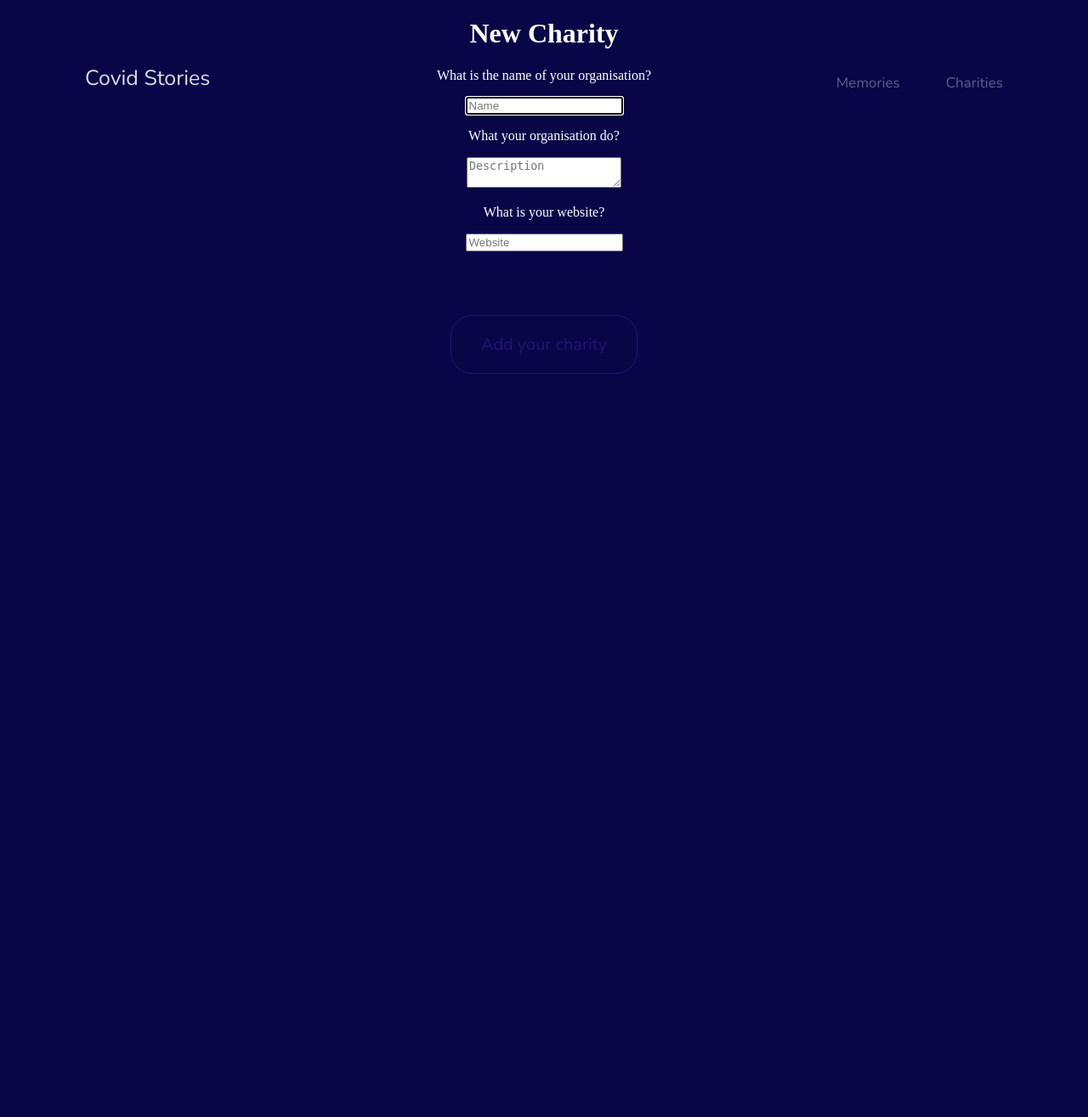
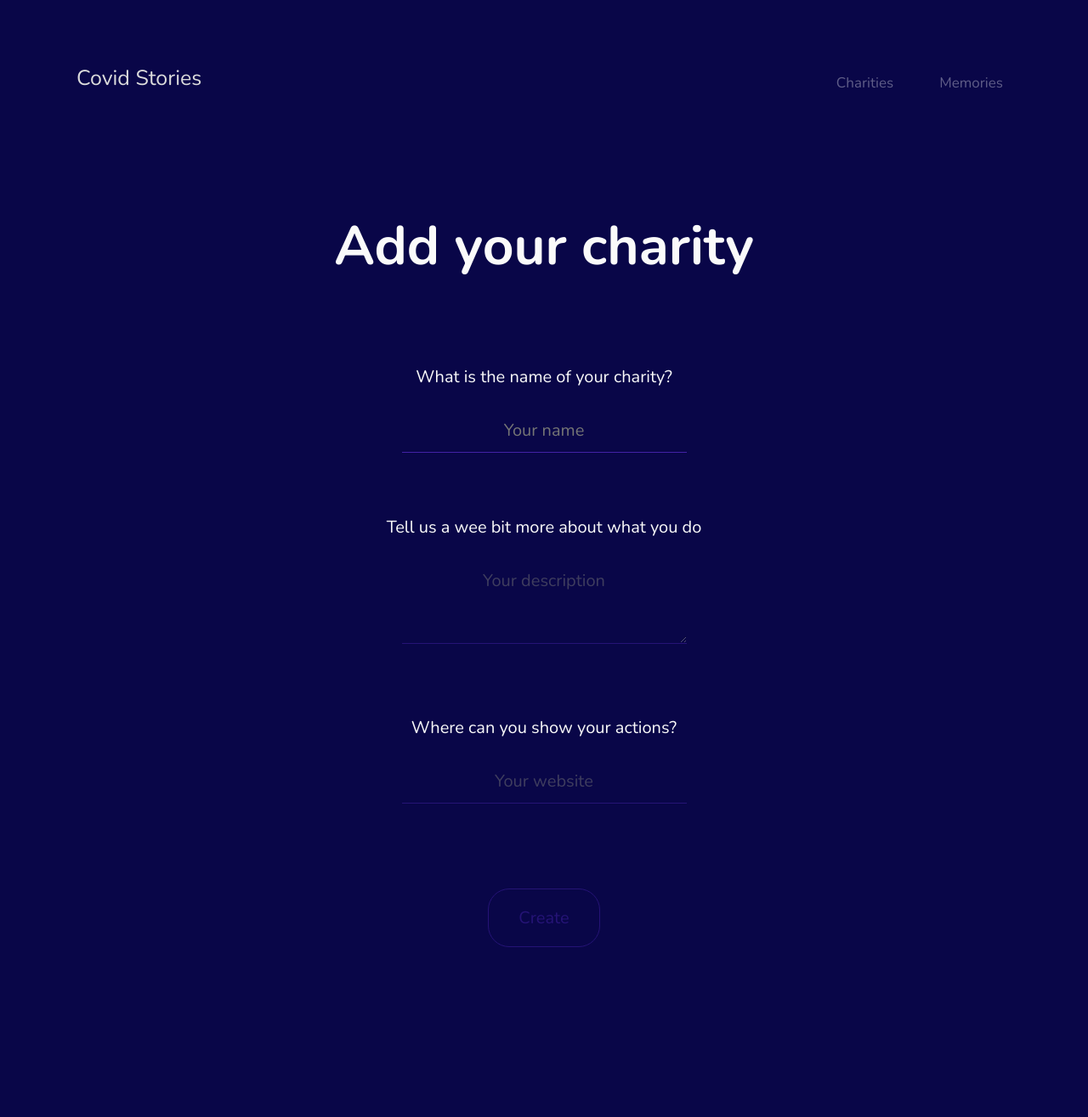
Before and after one commit to ByAnthony/covid_stories, a Flask app: page /charities/new/ in a window 1280 px wide. Shown: the whole page at 85% size. Before the commit the page ends 440 px from the top, so only its background shows below. Run offline with Flask 2, Linux system fonts and the light colour scheme; some web fonts are replaced.

Commit message:
More design

```diff
--- /dev/null
+++ b/static/css/base.css
@@ -0,0 +1,158 @@
+html, body{
+    margin:0 auto;
+    width:100%;
+    height:100%;
+    text-align:center;
+    color:rgb(255,255,255);
+    background-color:rgb(9,6,72);
+}
+#menu{
+	position:fixed;
+	top:0;
+    left:0;
+    right:0;
+    height:54px;
+	text-align:center;
+    z-index:100;
+}
+#logo a{
+	float:left;
+	padding:75px 0 0 90px;
+    font-family:Nunito, Arial, Helvetica, sans-serif;
+    font-size:25px;
+    color:rgb(250,250,250);
+    opacity:100%;
+    text-decoration:none;
+}
+#logo a:hover{
+    color:rgb(220,220,220);
+    opacity:100%;
+    transition:opacity 1s;
+}
+body > div > nav{
+	float:right;
+	padding:70px 50px 0 0;
+}
+body > div > nav > ul > li{
+	display:inline-block;
+	padding-right:50px;
+}
+body > div > nav > ul > li, body > div > nav > ul > li a{
+	font-family:Nunito, Arial, Helvetica, sans-serif;
+	font-size:17px;
+	color:rgb(250,250,250);
+    opacity:60%;
+	text-decoration:none;
+}
+body > div nav > ul > li a:hover{
+	padding:0 0 7px 0;
+    color:rgb(250,250,250);
+    opacity:100%;
+    transition:opacity 1s;
+	border-bottom:1px solid rgb(250,250,250);
+}
+.label{
+    padding:25px;
+}
+input{
+    width:50%;
+    padding:12px 20px;
+    font-family:Nunito, Arial, Helvetica, sans-serif;
+    font-size:20px;
+    color:rgb(250,250,250);
+    text-align:center;
+    background-color:rgb(9,6,72);
+    border:none;
+}
+input[type=text]{
+    border:none;
+    opacity:50%;
+    border-bottom:1px solid rgb(66,33,165);
+}
+input:focus{
+    outline:none;
+    opacity:100%;
+    transition:opacity 1s;
+    border-bottom:1px solid rgb(66,33,165);
+}
+textarea{
+    width:50%;
+    height:75px;
+    padding:12px 20px;
+    font-family:Nunito, Arial, Helvetica, sans-serif;
+    font-size:20px;
+    text-align:center;
+    color:rgb(250,250,250);
+    background-color:rgb(9,6,72);
+    border:none;
+    opacity:50%;
+    border-bottom:1px solid rgb(66,33,165);
+}
+textarea:focus{
+    outline:none;
+    opacity:100%;
+    transition:opacity 1s;
+    border-bottom:1px solid rgb(66,33,165);
+}
+.delete-button{
+    margin:75px 0 200px 0;
+    padding:20px 35px 20px 35px;
+    font-family:Nunito, Arial, Helvetica, sans-serif;
+    font-size:20px;
+    font-weight:400;
+    color:rgb(66,33,165);
+    opacity:50%;
+    text-align:center;
+    border:1px solid rgb(66,33,165);
+    border-radius:25px;
+    background-color:rgb(9,6,72);
+}
+.delete-button:hover{
+    color:rgb(228,99,73);
+    opacity:100%;
+    transition:1s;
+    border:1px solid rgb(228,99,73);
+}
+.add-button{
+    margin:75px 0 200px 0;
+    padding:20px 35px 20px 35px;
+    font-family:Nunito, Arial, Helvetica, sans-serif;
+    font-size:20px;
+    font-weight:400;
+    color:rgb(66,33,165);
+    opacity:50%;
+    text-align:center;
+    border:1px solid rgb(66,33,165);
+    border-radius:25px;
+    background-color:rgb(9,6,72);
+}
+.add-button:hover{
+    color:rgb(67,107,62);
+    opacity:100%;
+    transition:1s;
+    border:1px solid rgb(67,107,62);
+}
+.link-button{
+    padding:100px 0 100px 0;
+}
+.link-button a{
+    margin:10px;
+    padding:20px 35px 20px 35px;
+    font-size:20px;
+    font-weight:400;
+    color:rgb(220,220,220);
+    opacity:50%;
+    text-align:center;
+    background-color:rgb(66,33,165);
+    border-radius:25px;
+    text-decoration:none;
+}
+.link-button a:hover{
+    color:rgb(220,220,220);
+    opacity:100%;
+    transition:1s;
+    background-color:rgb(228,99,73);
+}
+footer{
+    padding:75px;
+}
--- a/static/css/style.css
+++ b/static/css/style.css
@@ -1,56 +1,4 @@
-html, body{
-    margin:0 auto;
-    width:100%;
-    height:100%;
-    text-align:center;
-    color:rgb(255,255,255);
-    background-color:rgb(9,6,72);
-}
-#menu{
-	position:fixed;
-	top:0;
-    left:0;
-    right:0;
-    height:54px;
-	text-align:center;
-    z-index:100;
-}
-#logo a{
-	float:left;
-	padding:75px 0 0 100px;
-    font-family:Nunito, Arial, Helvetica, sans-serif;
-    font-size:25px;
-    color:rgb(250,250,250);
-    opacity:100%;
-    text-decoration:none;
-}
-#logo a:hover{
-    color:rgb(220,220,220);
-    opacity:100%;
-    transition:opacity 1s;
-}
-body > div > nav{
-	float:right;
-	padding:70px 50px 0 0;
-}
-body > div > nav > ul > li{
-	display:inline-block;
-	padding-right:50px;
-}
-body > div > nav > ul > li, body > div > nav > ul > li a{
-	font-family:Nunito, Arial, Helvetica, sans-serif;
-	font-size:17px;
-	color:rgb(250,250,250);
-    opacity:60%;
-	text-decoration:none;
-}
-body > div nav > ul > li a:hover{
-	padding:0 0 7px 0;
-    color:rgb(250,250,250);
-    opacity:100%;
-    transition:opacity 1s;
-	border-bottom:1px solid rgb(250,250,250);
-}
+/* HOMEPAGE */
 body > article{
 	position:relative;
 	padding:0;
@@ -122,47 +70,8 @@ body > article > header{
     transition:opacity 1s;
     background-color:rgb(31,20,92);
 }
-button{
-    margin:75px;
-    padding:20px 35px 20px 35px;
-    font-family:Nunito, Arial, Helvetica, sans-serif;
-    font-size:20px;
-    font-weight:400;
-    color:rgb(66,33,165);
-    opacity:50%;
-    text-align:center;
-    border:1px solid rgb(66,33,165);
-    border-radius:25px;
-    background-color:rgb(9,6,72);
-}
-button:hover{
-    color:rgb(228,99,73);
-    opacity:100%;
-    transition:1s;
-    border:1px solid rgb(228,99,73);
-}
-.add-button{
-    padding:75px 0 75px 0;
-}
-.add-button a{
-    margin:10px;
-    padding:20px 35px 20px 35px;
-    font-size:20px;
-    font-weight:400;
-    color:rgb(220,220,220);
-    opacity:50%;
-    text-align:center;
-    background-color:rgb(66,33,165);
-    border-radius:25px;
-    text-decoration:none;
-}
-.add-button a:hover{
-    color:rgb(220,220,220);
-    opacity:100%;
-    transition:1s;
-    background-color:rgb(228,99,73);
-}
-.charities{
+/* CONTENTS */
+.main-contents{
     padding-top:220px;
     width:50%;
     font-family:Nunito, Arial, Helvetica, sans-serif;
@@ -171,12 +80,16 @@ button:hover{
     color:rgb(250,250,250);
     text-align:center;
 }
-.charities h1{
+.main-contents h1{
     padding-bottom:20px;
     font-family:"Mr De Haviland", Nunito, Arial, Helvetica, sans-serif;
     font-size:5vw;
     color:rgb(250,250,250);
 }
+.main-contents h3{
+    padding-bottom:75px;
+}
+/* CHARITIES */
 .charities-list{
     padding-top:75px;
     width:100%;
@@ -211,6 +124,12 @@ button:hover{
     height:100px;
     flex:3fr;
 }
-footer{
-    padding:75px;
+.events{
+    padding:150px 0 150px 0;
 }
+/* MEMORIES */
+.story{
+    font-weight:300;
+    line-height:35px;
+    text-align:justify center;
+}
--- a/templates/base.html
+++ b/templates/base.html
@@ -6,6 +6,7 @@
     <meta name="viewport" content="width=device-width, initial-scale=1.0">
     <title>Covid Stories - {{title}}</title>
     <style>@import url('https://fonts.googleapis.com/css2?family=Cormorant+Garamond:ital,wght@0,300;0,400;0,500;0,600;0,700;1,300;1,400;1,500;1,600;1,700&family=Mr+De+Haviland&family=Nunito:ital,wght@0,200;0,300;0,400;0,600;0,700;0,800;0,900;1,200;1,300;1,400;1,600;1,700;1,800;1,900&display=swap');</style>
+    <link rel="stylesheet" href="{{ url_for('static', filename='css/base.css') }}">
     <link rel="stylesheet" href="{{ url_for('static', filename='css/style.css') }}">
     <style>
     </style>
@@ -17,8 +18,8 @@
         </div>
         <nav>
             <ul>
+                <li><a href="/charities/">Charities</a></li>
                 <li><a href="/memories/">Memories</a></li>
-                <li><a href="/charities/">Charities</a></li>
             </ul>
         </nav>
     </div>
--- a/templates/charities/index.html
+++ b/templates/charities/index.html
@@ -1,6 +1,6 @@
 {% extends 'base.html' %}
 {% block content %}
-<article class="charities">
+<article class="main-contents">
 
     <h1>Charities to support</h1>
     <p>Lorem ipsum dolor sit amet, consectetur adipiscing elit, sed do eiusmod tempor incididunt ut labore et dolore magna aliqua. Ut enim ad minim veniam, quis nostrud exercitation ullamco laboris nisi ut aliquip ex ea commodo consequat.</p>
@@ -15,7 +15,7 @@
 
     </section>
 
-    <section class="add-button">
+    <section class="link-button">
         <a href="/charities/new/">New Charity</a>
     </section>
 
--- a/templates/charities/new.html
+++ b/templates/charities/new.html
@@ -1,23 +1,24 @@
 {% extends 'base.html' %}
 {% block content %}
-    <h1>New Charity</h1>
+<article class="main-contents">
+
+    <h1>Add your charity</h1>
 
         <form action="/charities/" method="post">
-            <div>
-                <p><label for="name">What is the name of your organisation?</label></p>
-                <input type="text" id="name" name="name" placeholder="Name" required autofocus>
+            <div class="label">
+                <p><label for="name">What is the name of your charity?</label></p>
+                <input type="text" id="name" name="name" placeholder="Your name" required autofocus>
             </div>
-            <div>
-                <p><label for="description">What your organisation do?</label></p>
-                <textarea id="description" name="description" placeholder="Description" required></textarea>
+            <div class="label">
+                <p><label for="description">Tell us a wee bit more about what you do</label></p>
+                <textarea id="description" name="description" placeholder="Your description" required></textarea>
             </div>
-            <div>
-                <p><label for="website">What is your website?</label></p>
-                <input type="text" id="website" name="website" placeholder="Website" required>
+            <div class="label">
+                <p><label for="website">Where can you show your actions?</label></p>
+                <input type="text" id="website" name="website" placeholder="Your website" required>
             </div>
-            <div>
-                <button type="submit">Add your charity</button>
-            </div>
+            <button class="add-button" type="submit">Create</button>
         </form>
 
+</article>
 {% endblock %}
```
Also changed, not shown: templates/charities/edit.html (+11 -10 lines), templates/charities/show.html (+21 -13 lines), templates/contributors/index.html (+19 -8 lines), templates/memories/index.html (+11 -7 lines), templates/memories/show.html (+21 -10 lines).
